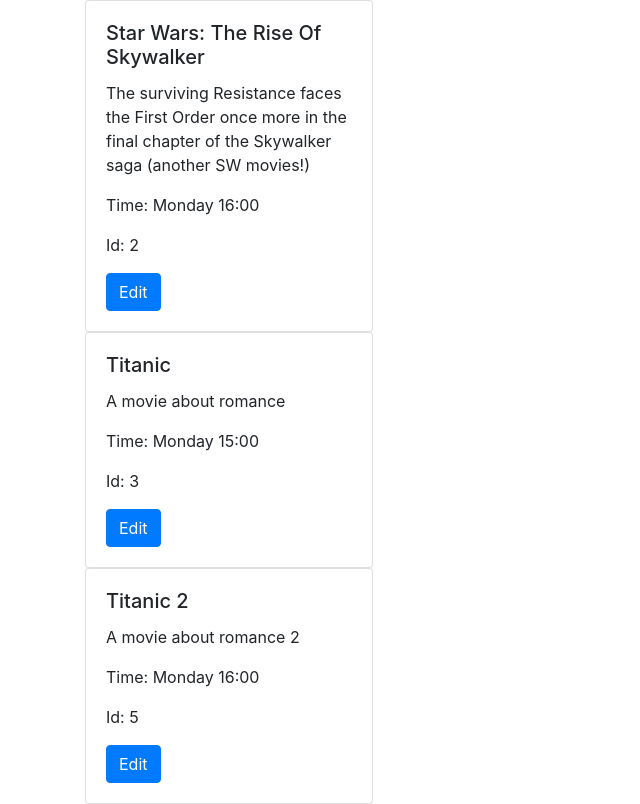
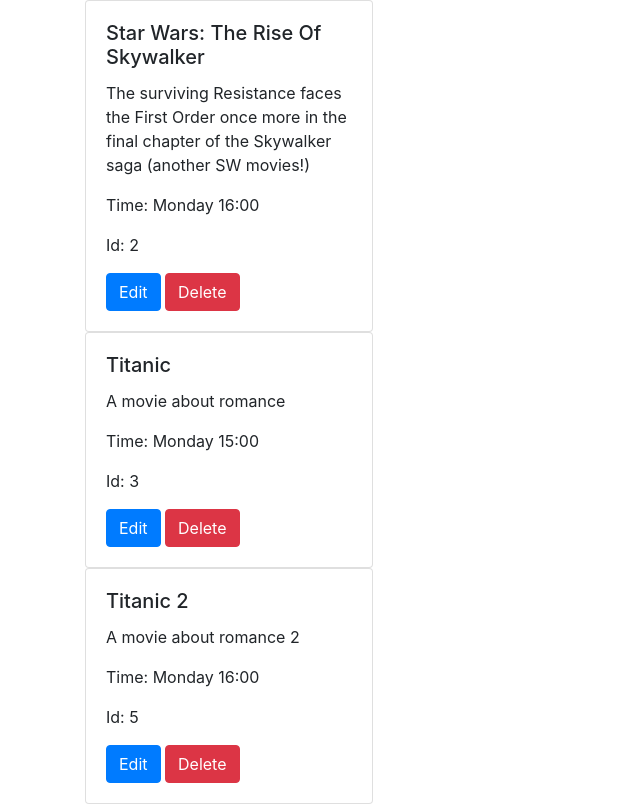
Before and after one commit to Xorast/django-full-time-2020, a Django app: page /foobar/read-movies in a window 1280 px wide. Shown: the part 56-860 px from the top of the page, without its empty margins (0-640 px from the left). Run offline with Django 3.2, Linux system fonts and the light colour scheme; data comes from the database, SQL or seed files in the repository; both versions use the stored data as it was after the commit; some libraries are stand-ins or nearby versions.

Commit message:
Updated all

```diff
--- a/foobar/templates/foobar/movie-create.html
+++ b/foobar/templates/foobar/movie-create.html
@@ -46,9 +46,9 @@
 
             <form action="/foobar/create-movie" method="POST">
 
-            {% csrf_token %}
+                {% csrf_token %}
 
-            {{ form|as_bootstrap }}
+                {{ form|as_bootstrap }}
 
             <button type="submit" class="btn btn-primary">Submit</button>
 
--- a/foobar/templates/foobar/movies.html
+++ b/foobar/templates/foobar/movies.html
@@ -19,6 +19,7 @@
                     <p class="card-text">Time: {{ movie.time }}</p>
                     <p class="card-text">Id: {{ movie.id }}</p>
                     <a href="/foobar/update-movie/{{ movie.id }}" class="btn btn-primary">Edit</a>
+                    <a href="/foobar/delete-movie/{{ movie.id }}" class="btn btn-danger">Delete</a>
                 </div>
             </div>
 
--- a/foobar/urls.py
+++ b/foobar/urls.py
@@ -1,10 +1,11 @@
 from django.urls import path
-from .views import get_first_page, get_2020_page, read_movies, create_movie, update_movie
+from .views import get_first_page, get_2020_page, read_movies, create_movie, update_movie, delete_movie
 
 urlpatterns = [
     path('hello', get_first_page),
     path('year-2020', get_2020_page),
-    path('read-movies', read_movies),
+    path('read-movies', read_movies, name="read_movies"),
     path('create-movie', create_movie),
-    path('update-movie/<pk>', update_movie)
+    path('update-movie/<pk>', update_movie),
+    path('delete-movie/<pk>', delete_movie)
 ]
--- a/foobar/views.py
+++ b/foobar/views.py
@@ -1,4 +1,4 @@
-from django.shortcuts import render, get_object_or_404
+from django.shortcuts import render, get_object_or_404, redirect
 from .models import Movies
 from .forms import MoviesForm
 
@@ -48,3 +48,9 @@
         form = MoviesForm(request.POST, instance=movie)
         form.save()
         return render(request, "foobar/movie-creation-confirmed.html")
+
+
+def delete_movie(request, pk):
+    movie = get_object_or_404(Movies, pk=pk)
+    movie.delete()
+    return redirect('read_movies')
```
Also changed, not shown: db.sqlite3.
